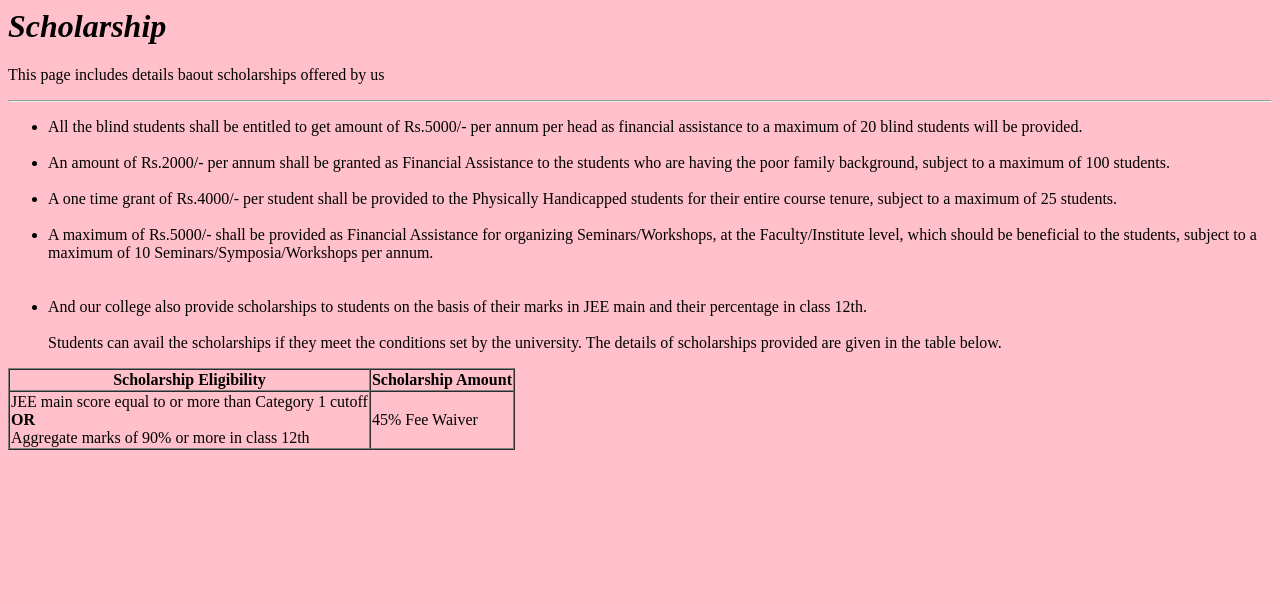
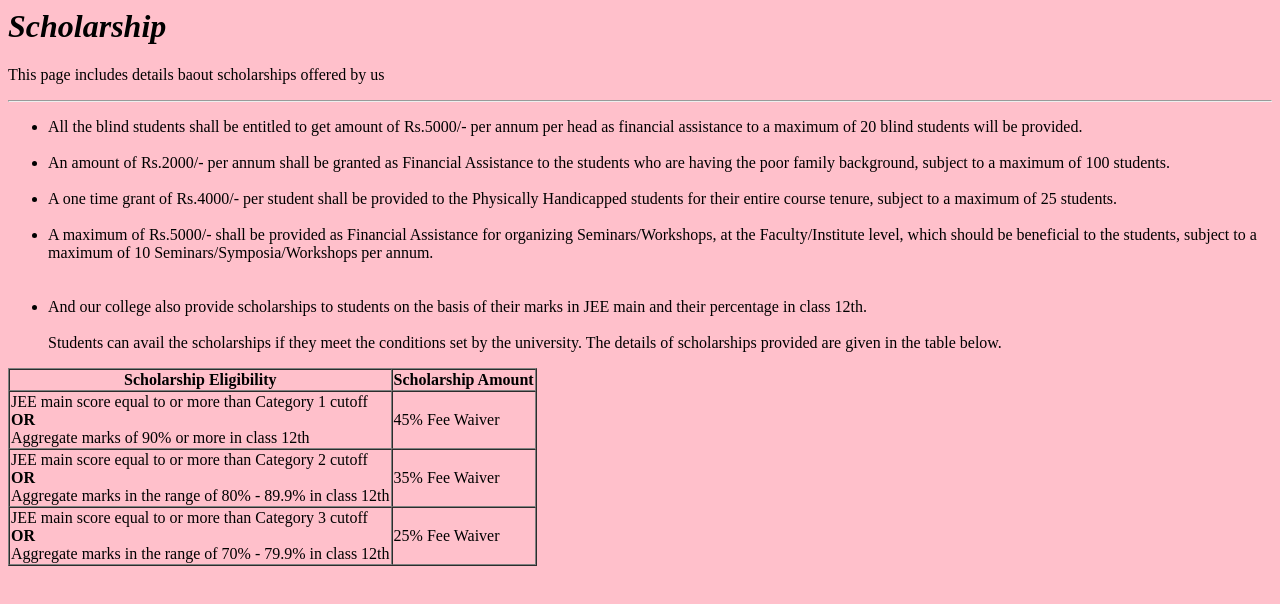
Before and after one commit to kush-test/scholarship, a plain HTML site: page index.html in a window 1280 px wide. Drawn offline with Linux system fonts and the light colour scheme.

Commit message:
Update index.html

```diff
--- a/index.html
+++ b/index.html
@@ -33,6 +33,18 @@ Students can avail the scholarships if they meet the conditions set by the unive
 
 </tr>
 
+<tr>
+<td> JEE main score equal to or more than Category 2 cutoff <br /> <b> OR </b> <br /> Aggregate marks in the range of 80% - 89.9% in class 12th </td>
+<td> 35% Fee Waiver </td>
+
+</tr>
+
+
+<tr>
+<td> JEE main score equal to or more than Category 3 cutoff <br /> <b> OR </b> <br /> Aggregate marks in the range of 70% - 79.9% in class 12th </td>
+<td> 25% Fee Waiver </td>
+
+</tr>
 
 
 
```
